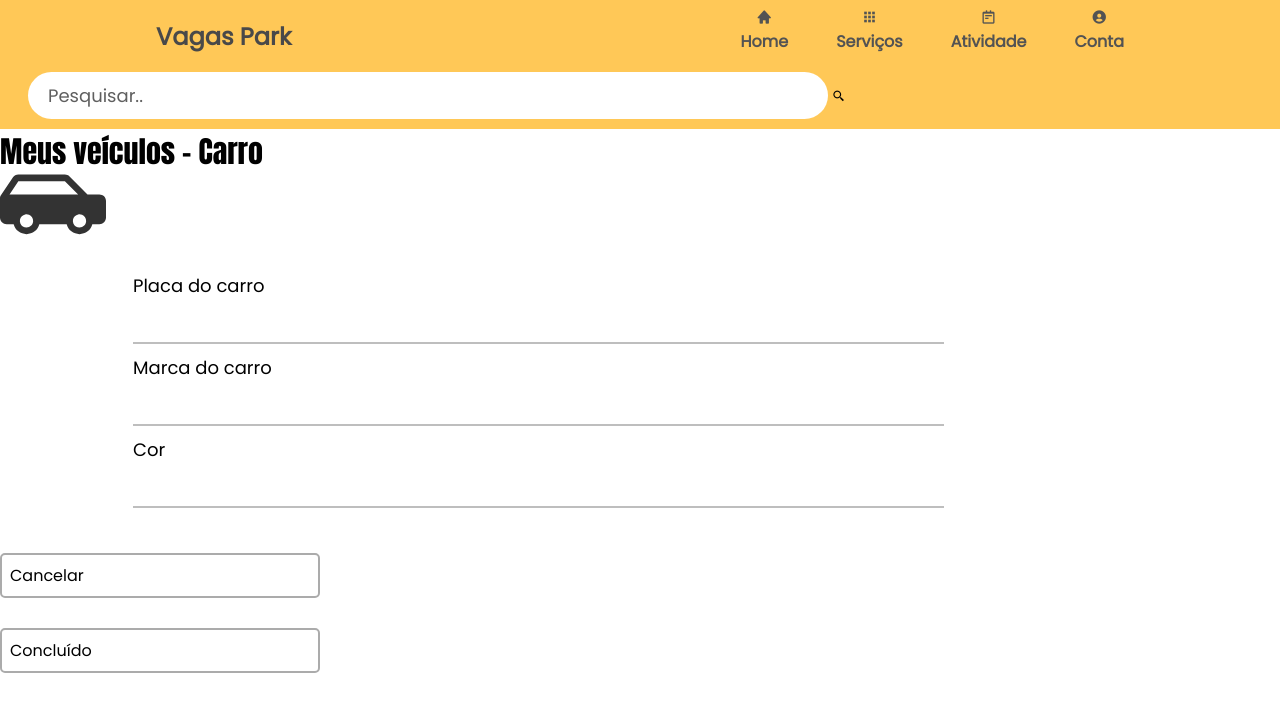
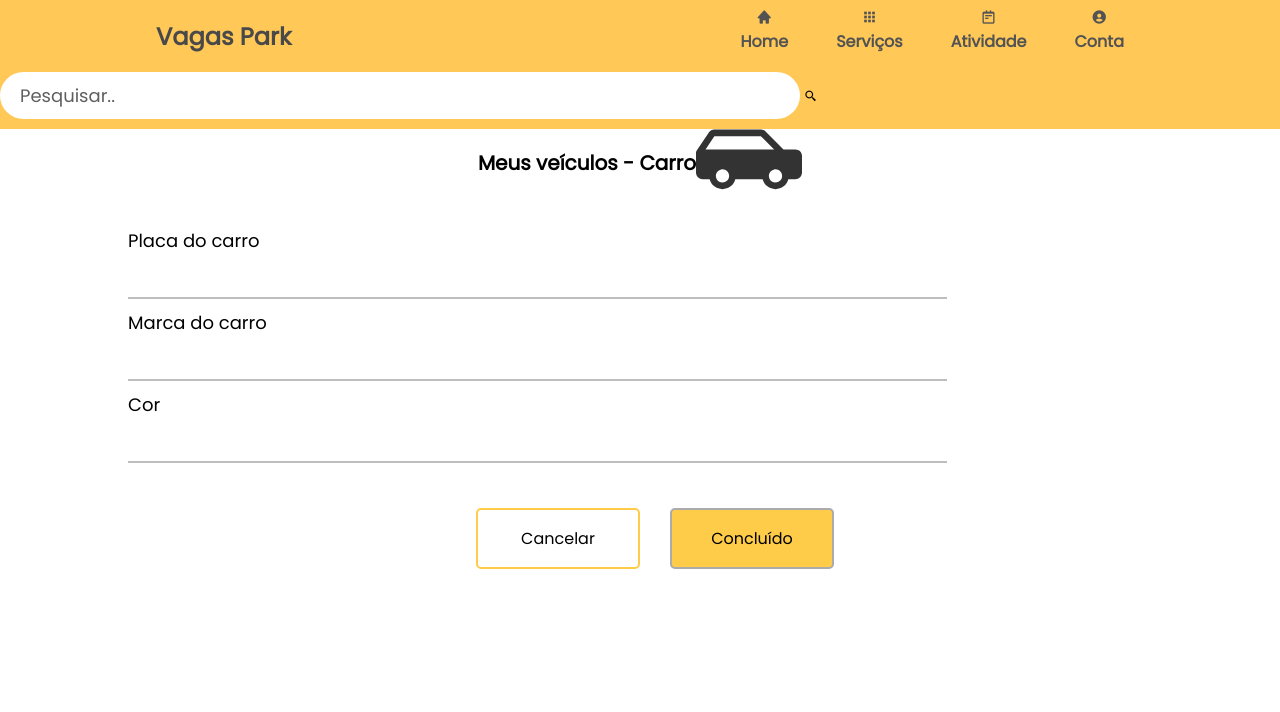
Before and after one commit to raciriaco/Home-proposta-01, a PHP site: page /veiculo-carro.html in a window 1280 px wide. Shown: the top 712 px of the page. Run offline with PHP 8.4, Linux system fonts and the light colour scheme.

Commit message:
consertando o código.

```diff
--- a/css/style-usuario.css
+++ b/css/style-usuario.css
@@ -1,44 +1,53 @@
-*{
-    font-family: "Poppins"
+* {
+    font-family: "Poppins";
+    padding: 0;
+    margin: 0;
   }
 
-body{
+  body {
     margin: 0;
     font-family: "Poppins";
-
   }
-
-
 
   /* inicio do index */
 
   /* Basic Colors*/
-.light-green-color { color: #7399df }
-.light-green-bg-color { background-color: #3c6e7a; }
-.dark-green-color { color: #3c6e7a; }
-.dark-green-bg-color { background-color: #3c6e7a; }
-.white-color { color: #fff; }
-
-.tit{
-padding-top: 200px;
-text-align: center;}
-
-.sub{
-    text-align: center;
-
+  .light-green-color {
+    color: #7399df;
+  }
+  .light-green-bg-color {
+    background-color: #3c6e7a;
+  }
+  .dark-green-color {
+    color: #3c6e7a;
+  }
+  .dark-green-bg-color {
+    background-color: #3c6e7a;
+  }
+  .white-color {
+    color: #fff;
   }
 
-.login{
+  .tit {
+    padding-top: 200px;
+    text-align: center;
+  }
+
+  .sub {
+    text-align: center;
+  }
+
+  .login {
     text-decoration: none;
     color: #efefef;
   }
 
-.bt{
+  .bt {
     padding-top: 300px;
     text-align: center;
   }
-.btn-1{
-    width:300px;
+  .btn-1 {
+    width: 300px;
     height: 50px;
     border: none;
     color: white;
@@ -48,127 +57,118 @@ box-shadow: inset 0 0 0 0 #8b6312;
     transition: ease-out 0.3s;
     font-size: 20px;
     outline: none;
-text-decoration: none ;
+    text-decoration: none;
   }
 
-.btn-1:hover{
+  .btn-1:hover {
     box-shadow: inset 300px 0 0 0 #aa7518;
     cursor: pointer;
     color: #000;
   }
 
-h1{
+  h1 {
     font-size: 30px;
     font-family: Impact, fantasy;
     font-weight: 200;
   }
-h2{
+  h2 {
     font-size: 20px;
   }
 
-
-#loginContainer{
-    background-image: linear-gradient(to bottom, rgb(117, 191, 216), rgba(143, 175, 175, 0.601));
+  #loginContainer {
+    background-image: linear-gradient(
+      to bottom,
+      rgb(117, 191, 216),
+      rgba(143, 175, 175, 0.601)
+    );
     height: 100vh;
   }
-
 
   /*FIM INDEX*/
 
   /*COMEÇO HOME */
 
-@import url('https://fonts.googleapis.com/css2?family=Poppins:wght@500&display=swap');
+  @import url("https://fonts.googleapis.com/css2?family=Poppins:wght@500&display=swap");
 
-*{
-    box-sizing: border-box;
-    padding: 0;
-    margin: 0;
-}
- ul{
+  ul {
     list-style: none;
     padding: 0 0 10px;
   }
 
- a{
+  a {
     text-decoration: none;
   }
 
-
- .container{
-    max-width:968px ;
+  .container {
+    max-width: 968px;
     margin: auto;
   }
 
-.header{
+  .header {
     /*position: fixed; */
     top: 0;
     left: 0;
     width: 100%;
-    background-color: #FFC857;
+    background-color: #ffc857;
     z-index: 100;
-    transition: 0,4s;
+    transition: 0, 4s;
   }
 
-.nav{
+  .nav {
     height: 4.5rem;
     display: flex;
     justify-content: space-between;
     align-items: center;
-
   }
 
-.nav__logo{
+  .nav__logo {
     color: rgb(73, 73, 73);
     font-weight: 700;
     font-size: 1.5rem;
   }
 
-.nav__name{
+  .nav__name {
     font-weight: 600;
   }
 
-.nav__icon{
+  .nav__icon {
     font-size: 1.5rem;
   }
 
   .nav__list,
-.nav__link{
+  .nav__link {
     display: flex;
   }
 
-.nav__list{
+  .nav__list {
     justify-content: space-around;
     column-gap: 3rem;
   }
 
-.nav__link{
+  .nav__link {
     flex-direction: column;
     align-items: center;
     color: rgb(83, 83, 83);
     row-gap: 0.25rem;
   }
 
-.nav__link:hover{
+  .nav__link:hover {
     color: rgb(0, 134, 67);
   }
 
-i.nav__icon{
+  i.nav__icon {
     display: none;
   }
 
-
-
-
-@media screen and (max-width : 992px) {
-    .container{
-        margin-right: 1rem ;
-        margin-left:1rem ;
+  @media screen and (max-width: 992px) {
+    .container {
+      margin-right: 1rem;
+      margin-left: 1rem;
     }
   }
 
-@media screen and (max-width : 768px) {
-
-.nav__menu{
+  @media screen and (max-width: 768px) {
+    .nav__menu {
       position: fixed;
       bottom: 0;
       left: 0;
@@ -179,40 +179,36 @@ i.nav__icon{
       display: grid;
       align-content: center;
       border-radius: 1.25rem 1.25rem 0 0;
-    transition: .4s;
+      transition: 0.4s;
       box-shadow: 0 -1px 12px rgba(59, 59, 59, 0.25);
     }
 
-.nav{
+    .nav {
       height: 3rem;
     }
-i.nav__icon{
+    i.nav__icon {
       display: block;
     }
-
   }
 
-@media screen and (max-width : 576px) {
-
-    .nav__list{
+  @media screen and (max-width: 576px) {
+    .nav__list {
       justify-content: center;
     }
-
   }
 
-.btn-alert img{
+  .btn-alert img {
     width: 50px;
   }
 
-.btn-alert{
+  .btn-alert {
     cursor: pointer;
     background: transparent;
     border: 0;
-
   }
 
-.search-bar{
-    width:100%;
+  .search-bar {
+    width: 100%;
     max-width: 800px;
     background-color: #ffffff;
     border-radius: 60px;
@@ -223,15 +219,15 @@ i.nav__icon{
     border: 0;
   }
 
-::placeholder{
+  ::placeholder {
     color: #5f5f5f;
   }
 
-.search-bar-button img{
+  .search-bar-button img {
     width: 30px;
   }
 
-.search-bar-button{
+  .search-bar-button {
     cursor: pointer;
     background: transparent;
     border: 0;
@@ -241,14 +237,14 @@ i.nav__icon{
 
   /* INFO PERFIL */
 
- .wrapper{
+  .wrapper {
     display: grid;
     grid-column: 1;
     width: 80%;
-    align-items:center;
+    align-items: center;
   }
 
- .form-info{
+  .form-info {
     padding: 30px 5px 5px 5px;
     width: 80%;
     display: flex;
@@ -257,12 +253,11 @@ i.nav__icon{
     margin: auto;
   }
 
-
- .label-info{
+  .label-info {
     font-size: 18px;
   }
 
- .info-conta{
+  .info-conta {
     border: none;
     border-bottom: 2px solid #bebebe;
     padding-bottom: 5px;
@@ -275,23 +270,21 @@ i.nav__icon{
     color: #353535;
   }
 
-
   /*botão */
- .btn-class{
+  .btn-class {
     align-items: center;
     justify-content: center;
-    display:flex;
+    display: flex;
     flex-direction: column;
-
   }
 
-.btn-config-advance{
+  .btn-config-advance {
     font-size: 1em;
     width: 25%;
     padding: 0.5em;
-    background-color:#ffffff;
+    background-color: #ffffff;
     border-radius: 5px;
-    border: 2px solid #ABABAB;
+    border: 2px solid #ababab;
     margin-top: 30px;
     cursor: pointer;
     align-items: center;
@@ -301,24 +294,21 @@ i.nav__icon{
     color: inherit;
     text-decoration: none;
   }
-.btn-config-advance:hover{
-    background-color: #FFCC49;
+  .btn-config-advance:hover {
+    background-color: #ffcc49;
     transition-duration: 0.4s;
     transform: scale(1.1);
-
   }
-.icon-seta{
+  .icon-seta {
     width: 10%;
-
   }
-.icon-config{
+  .icon-config {
     width: 8%;
-
   }
 
   /* VEICULOS */
 
-.section-veiculos{
+  .section-veiculos {
     width: 100%;
     height: 100%;
     overflow: hidden;
@@ -326,31 +316,107 @@ i.nav__icon{
       row-gap: 50px;
       */
   }
+  .veiculos-container {
+    margin: 4%;
+  }
+  .veiculos {
+    background-color: #ffd874;
+    padding: 50px;
+    width: 100%;
+    border-radius: 30px;
+    transition: all .3s ease-in-out;
+  }
 
-.veiculos{
-  background-color: #dcf5da;
+  .veiculos:hover{
 
-  display: grid;
-  margin-top: 20px;
-  justify-content: space-around;
-  padding: 30px;
-  float: left;
-  width: 50%;
+    background-color: #ffcc49;
+    transition-duration: 0.4s;
+    transform: scale(1.1);
+  }
+
+  .col-3 {
+    margin-left: 50px;
+    margin:auto;
+    display: flex;
+    align-items: center;
+    justify-content: center;
+  }
+
+  .btn-class {
+    align-items: center;
+    justify-content: center;
+    display: flex;
+    flex-direction: column;
+  }
+
+  /*veiculos especificos*/
+
+  .section-carro{
+    display:flex;
+    justify-content: center;
+    align-items: center;
+    width: 100%;
+    margin-right: 15px;
 
   }
 
-#section-veiculos{
+  .btn-config-options-1{
+    font-size: 1em;
+    width: 10%;
+    padding: 1em;
+    background-color: #ffffff;
+    border-radius: 5px;
+    border: 2px solid #ffcc49;
+    margin-top: 30px;
+    margin-left: 30px;
+    cursor: pointer;
+    align-items: center;
+    justify-content: space-around;
+    display: flex;
+    flex-direction: row;
+    color: inherit;
+    text-decoration: none;
+    text-align: center;
 
   }
 
-#section-veiculos .section-carro{
+  .btn-config-options-2{
+    font-size: 1em;
+    width: 10%;
+    padding: 1em;
+    background-color: #ffcc49;
+    border-radius: 5px;
+    border: 2px solid #ababab;
+    margin-top: 30px;
+    margin-left: 30px;
+    cursor: pointer;
+    align-items: center;
+    justify-content: space-around;
+    display: flex;
+    flex-direction: row;
+    color: inherit;
+    text-decoration: none;
+    text-align: center;
 
   }
 
-.btn-class{
-    align-items: center;
+  .btn-options{
+    align-items:flex-end;
     justify-content: center;
-    display:flex;
-    flex-direction: column;
+    display: flex;
+    flex-direction: row;
+    text-align: center;
+  }
+  .btn-config-options-1:hover {
+    background-color: #ffcc49;
+    border: 2px solid #ababab;
+    transition-duration: 0.4s;
+    transform: scale(1.1);
+  }
 
+  .btn-config-options-2:hover {
+    background-color: #ffffff;
+    border: 2px solid #ffcc49;
+    transition-duration: 0.4s;
+    transform: scale(1.1);
   }
--- a/veiculo-carro.html
+++ b/veiculo-carro.html
@@ -52,7 +52,7 @@
      <div class="wrapper">
         <nav>
             <ul>
-            <div class="container">
+            <div class="search-container">
                 <form>
                   <input type="search" class="search-bar" placeholder="Pesquisar.." name="q">
                   <button class="search-bar-button" type="submit">
@@ -67,8 +67,9 @@
 
 <section id="section-veiculos">
         <div class="section-carro">
-            <h1>Meus veículos - Carro</h1>
-           <div class="img-carro"><img src="img/carro-icon.svg" alt="" srcset=""></div>
+            <h2>Meus veículos - Carro</h2>
+            <div class="img-carro"><img src="img/carro-icon.svg" alt="" srcset=""></div>
+
         </div>
 
         <div class="form-info">
@@ -86,12 +87,16 @@
              </form>
          </div>
 
-         <div class="btn-">
-            <a class="btn-config-advance" href="veiculos.html">Cancelar</a>
+         <div class="btn-options">
+            <a class="btn-config-options-1" href="veiculos.html">Cancelar</a>
+        <!--fazer javascript de validação-->
+            <a class="btn-config-options-2" href="home-proposta.html">Concluído </a>
+         </div>
 
-            <a class="btn-config-advance" href="veiculos.html">Concluído </a>
-         </div>
+
+
 </section>
+
 
 
 </body>
```
Also changed, not shown: veiculos.html (+25 -16 lines). Lines whose indentation alone changed are shown as unchanged.
